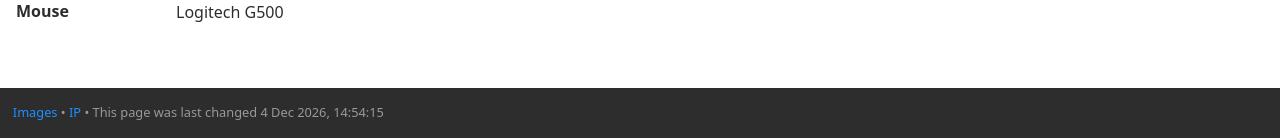
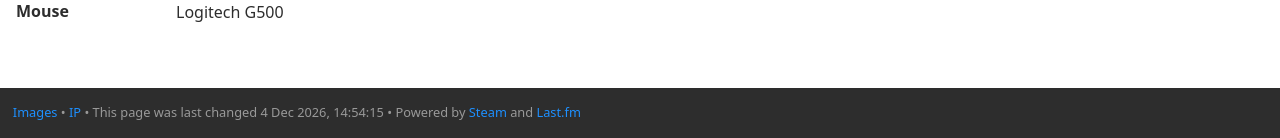
Before and after one commit to Vivelin/horsedrowner.net, a PHP site: page / in a window 1280 px wide. Shown: the part 1910-2048 px from the top of the page. Run offline with PHP 8.4, Linux system fonts and the light colour scheme; data that the repository does not hold is empty; a stand-in replaces the project's code that opens the database connection.

Commit message:
Added small note about Steam and Last.fm API

```diff
--- a/index.php
+++ b/index.php
@@ -112,6 +112,7 @@
     <p><a href="//s.horsedrowner.net">Images</a>
        &bull; <a href="ip">IP</a>
        &bull; This page was last changed <?php print Pretty::DateTime($page_modified);?>
+       &bull; Powered by <a href="http://steampowered.com/">Steam</a> and <a href="http://www.last.fm/">Last.fm</a>
 <?php if (Debug::IsEnabled()) { ?>
     <pre>
 <?php print_r($_SERVER); ?>
```
